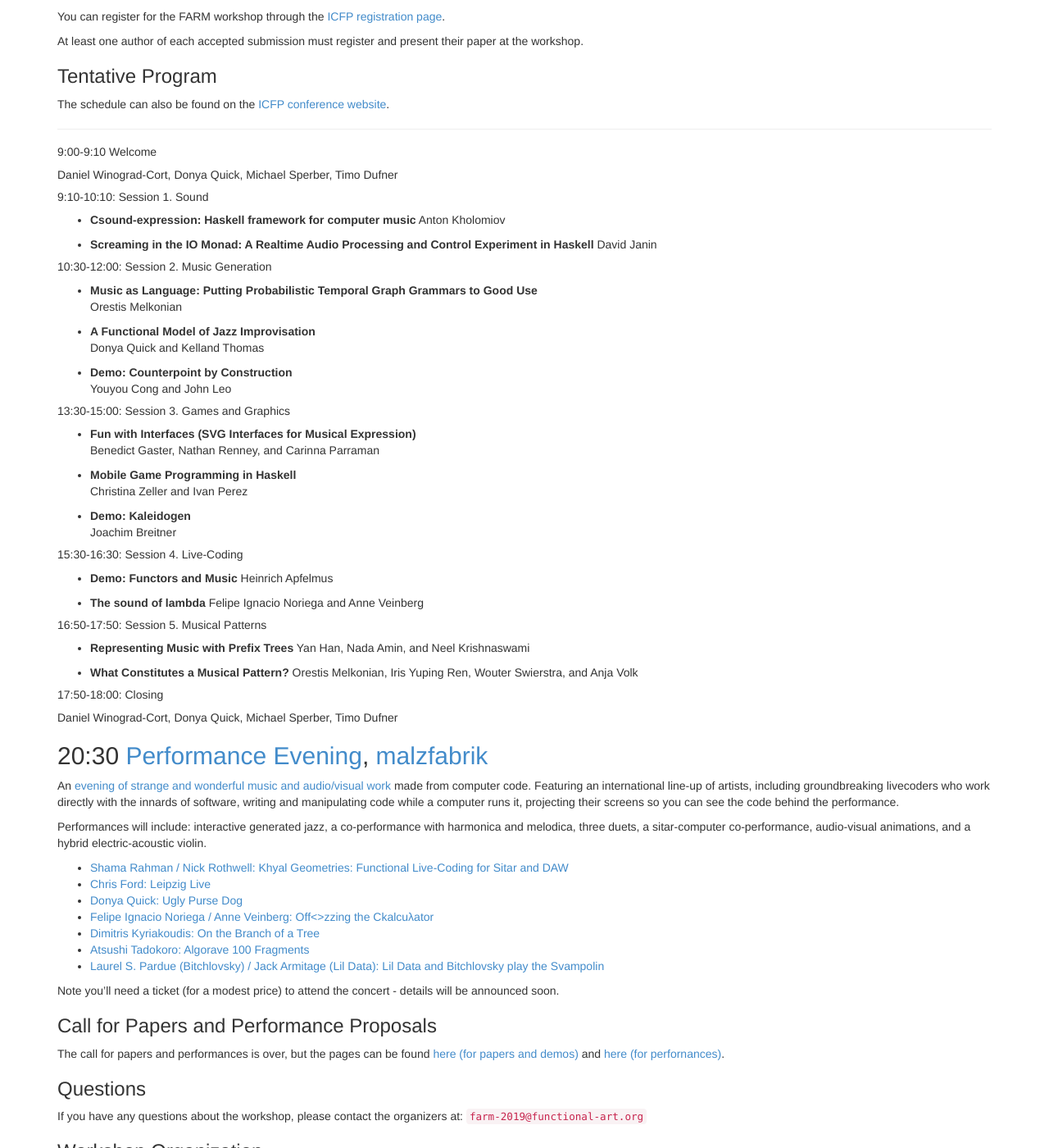
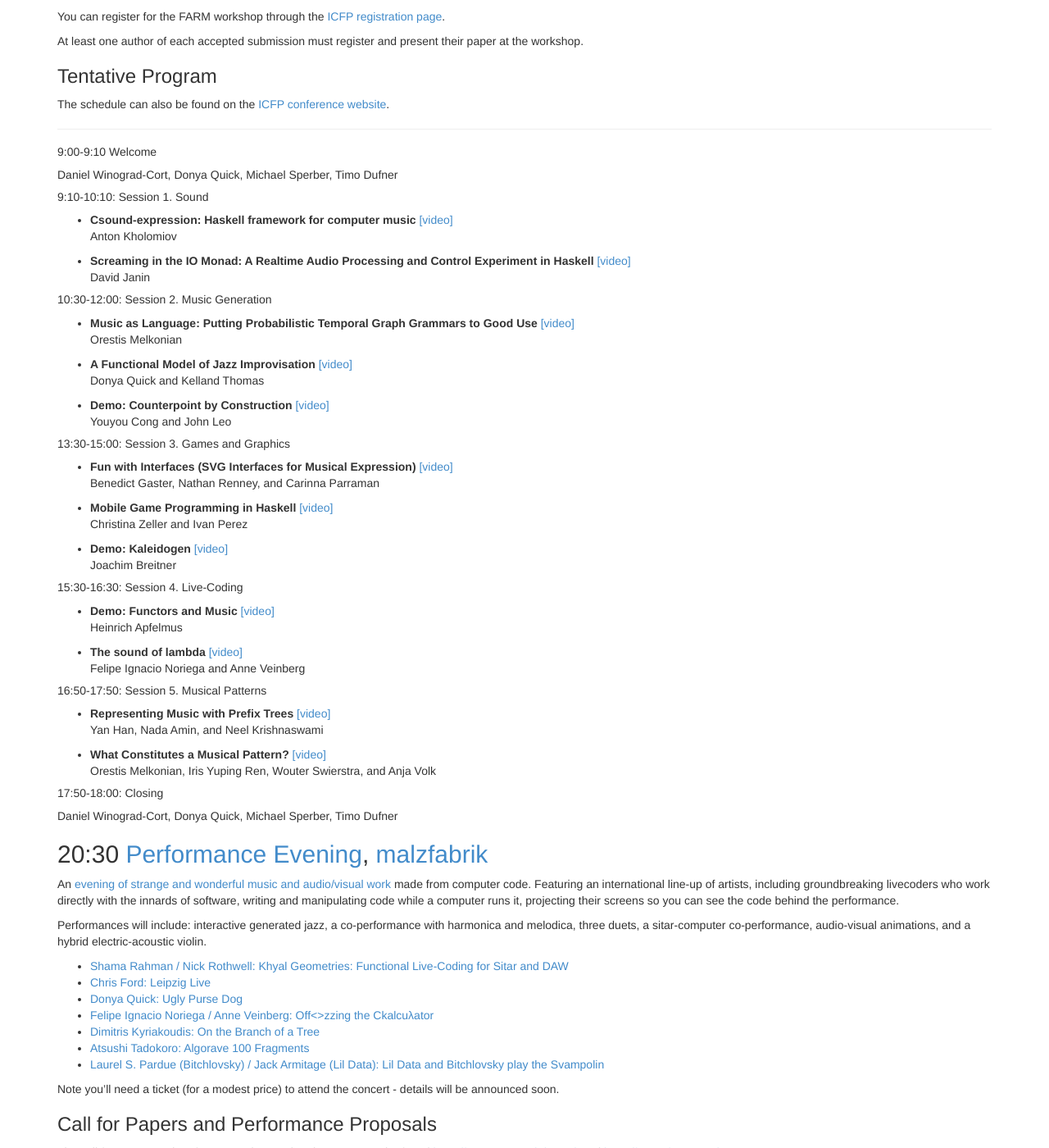
Before and after one commit to functional-art/functional-art.github.com, a Jekyll site: the page built from 2019/index.md, in a window 1280 px wide and 1400 px high, scrolled down 514 px. Shown: the whole window at 82% size. Built offline with Jekyll 4.4.1, drawn with Linux system fonts in a browser that asks for light colours; nearby versions of some CDN libraries.

Commit message:
Video links

```diff
--- a/2019/index.md
+++ b/2019/index.md
@@ -60,48 +60,48 @@ The schedule can also be found on the
 
 ##### 9:10-10:10: Session 1. Sound
 
-* **Csound-expression: Haskell framework for computer music**
+* **Csound-expression: Haskell framework for computer music** <a href="https://youtu.be/jjOAINrXK-c">[video]</a><br/>
   Anton Kholomiov
 
-* **Screaming in the IO Monad: A Realtime Audio Processing and Control Experiment in Haskell**
+* **Screaming in the IO Monad: A Realtime Audio Processing and Control Experiment in Haskell** <a href="https://youtu.be/-HM67q5IpA8">[video]</a><br/>
   David Janin
 
 ##### 10:30-12:00: Session 2. Music Generation
 
-* **Music as Language: Putting Probabilistic Temporal Graph Grammars to Good Use**<br/>
+* **Music as Language: Putting Probabilistic Temporal Graph Grammars to Good Use** <a href="https://youtu.be/r8q5eeFHXIQ">[video]</a><br/>
   Orestis Melkonian
 
-* **A Functional Model of Jazz Improvisation**<br/>
+* **A Functional Model of Jazz Improvisation** <a href="https://youtu.be/4BlERw-J5kc">[video]</a><br/>
   Donya Quick and Kelland Thomas
 
-* **Demo: Counterpoint by Construction**<br/>
+* **Demo: Counterpoint by Construction** <a href="https://youtu.be/2VAxSvG9n0A">[video]</a><br/>
   Youyou Cong and John Leo
 
 ##### 13:30-15:00: Session 3. Games and Graphics
 
-* **Fun with Interfaces (SVG Interfaces for Musical Expression)**<br/>
+* **Fun with Interfaces (SVG Interfaces for Musical Expression)** <a href="https://youtu.be/nOFMN5g2GTg">[video]</a><br/>
   Benedict Gaster, Nathan Renney, and Carinna Parraman
 
-* **Mobile Game Programming in Haskell**<br/>
+* **Mobile Game Programming in Haskell** <a href="https://youtu.be/WXXmBi4TC3o">[video]</a><br/>
   Christina Zeller and Ivan Perez
 
-* **Demo: Kaleidogen**<br/>
+* **Demo: Kaleidogen** <a href="https://youtu.be/ScAcoSPCqqQ">[video]</a><br/>
   Joachim Breitner
 
 ##### 15:30-16:30: Session 4. Live-Coding
 
-* **Demo: Functors and Music**
+* **Demo: Functors and Music** <a href="https://youtu.be/2zh8KfdlgJ8">[video]</a><br/>
   Heinrich Apfelmus
 
-* **The sound of lambda**
+* **The sound of lambda** <a href="https://youtu.be/tRR9KsB5a1g">[video]</a><br/>
   Felipe Ignacio Noriega and Anne Veinberg
 
 ##### 16:50-17:50: Session 5. Musical Patterns
 
-* **Representing Music with Prefix Trees**
+* **Representing Music with Prefix Trees** <a href="https://youtu.be/ZqumKZ3E-JQ">[video]</a><br/>
   Yan Han, Nada Amin, and Neel Krishnaswami
 
-* **What Constitutes a Musical Pattern?**
+* **What Constitutes a Musical Pattern?** <a href="https://youtu.be/vSjBnHnmndg">[video]</a><br/>
   Orestis Melkonian, Iris Yuping Ren, Wouter Swierstra, and Anja Volk
 
 ##### 17:50-18:00: Closing
```
